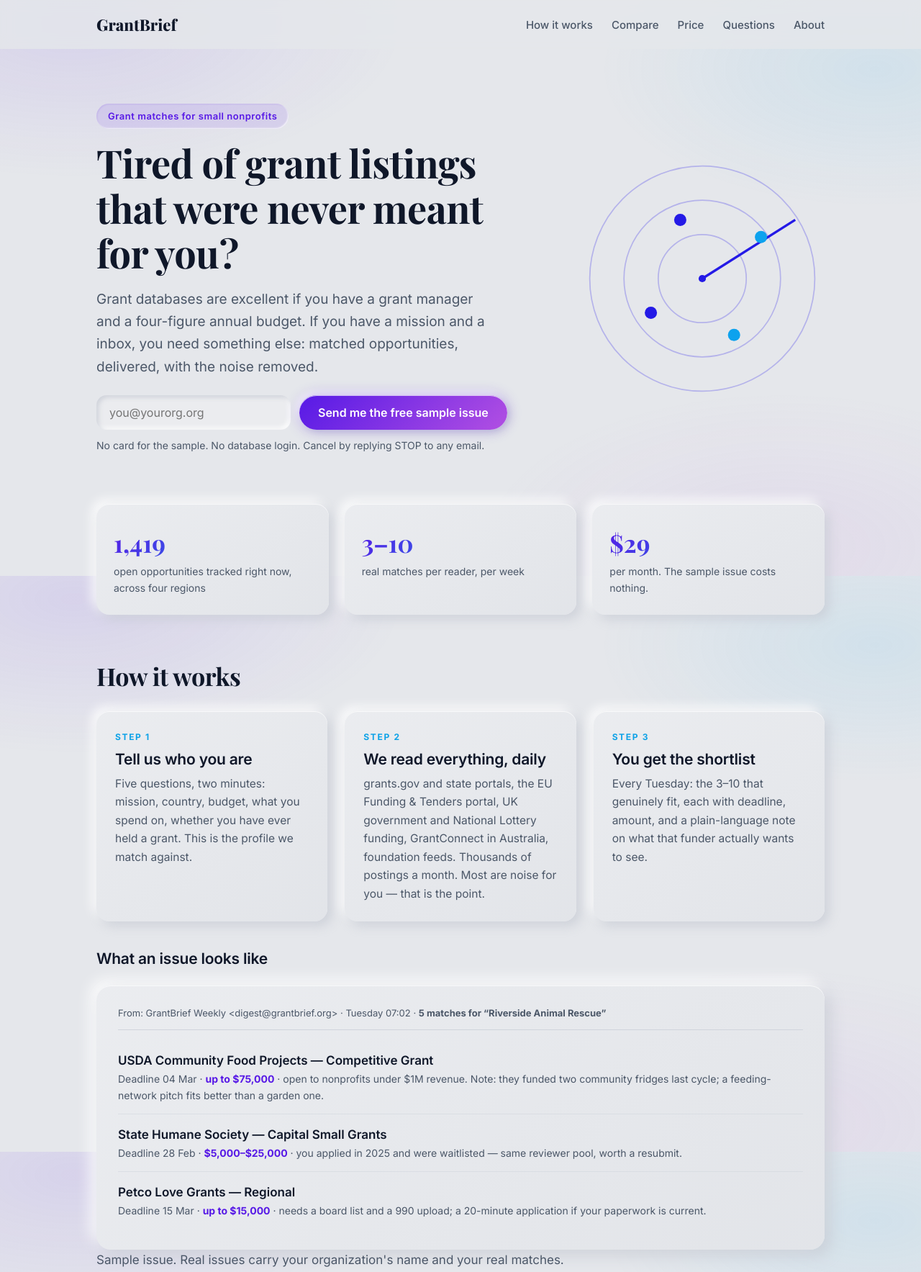
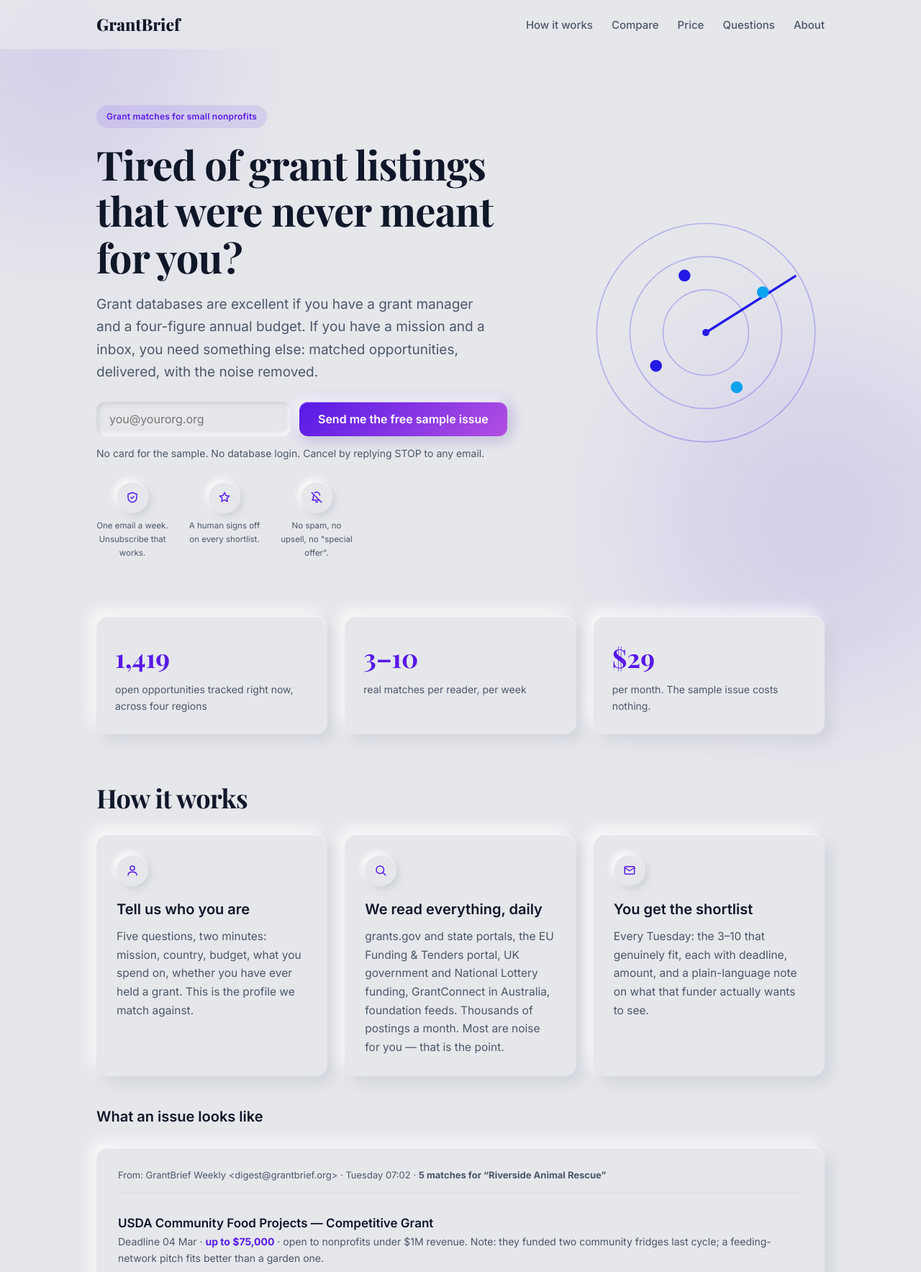
Before and after one commit to skeep83/grantwatchalternative-site, a plain HTML site: page index.html in a window 1280 px wide. Shown: the top 1767 px of the page at 72% size. Drawn offline with nearby package versions, Linux system fonts and the light colour scheme.

Commit message:
update site [skip ci]

```diff
--- a/index.html
+++ b/index.html
@@ -34,6 +34,11 @@
 <p class="lede">Grant databases are excellent if you have a grant manager and a four-figure annual budget. If you have a mission and a inbox, you need something else: matched opportunities, delivered, with the noise removed.</p>
 <form class="cta" id="signup" action="https://api.grantbrief.org/subscribe" method="post"><input type="email" name="email" placeholder="you@yourorg.org" required aria-label="Your email"><input type="hidden" name="src" value="grantwatchalternative.com"><button class="btn" type="submit">Send me the free sample issue</button></form>
 <div class="fine">No card for the sample. No database login. Cancel by replying STOP to any email.</div>
+<div class="trust">
+<div class="t-item"><div class="well"><svg viewBox="0 0 24 24"><path d="M12 3l8 3v6c0 5-3.5 8-8 9-4.5-1-8-4-8-9V6z"/><path d="M9 12l2 2 4-4"/></svg></div>One email a week. Unsubscribe that works.</div>
+<div class="t-item"><div class="well"><svg viewBox="0 0 24 24"><path d="M12 3l2.7 5.6 6.1.8-4.5 4.2 1.1 6-5.4-3-5.4 3 1.1-6L3.2 9.4l6.1-.8z"/></svg></div>A human signs off on every shortlist.</div>
+<div class="t-item"><div class="well"><svg viewBox="0 0 24 24"><path d="M18 8a6 6 0 00-9.3-5M6 9v5l-2 3h13"/><path d="M3 3l18 18"/><path d="M10.3 20a2 2 0 003.4 0"/></svg></div>No spam, no upsell, no "special offer".</div>
+</div>
 </div>
 <svg class="radar" viewBox="0 0 200 200" fill="none" xmlns="http://www.w3.org/2000/svg" role="img" aria-label="A radar picking out a few signals among many">
 <circle cx="100" cy="100" r="92" stroke="#241ae6" stroke-opacity=".25"/>
@@ -55,11 +60,11 @@
 <section id="how"><div class="wrap">
 <h2>How it works</h2>
 <div class="steps">
-<div class="step"><div class="n">STEP 1</div><h3>Tell us who you are</h3>
+<div class="step"><div class="well"><svg viewBox="0 0 24 24"><circle cx="12" cy="8" r="4"/><path d="M4 21c0-4 3.6-6 8-6s8 2 8 6"/></svg></div><h3>Tell us who you are</h3>
 <p>Five questions, two minutes: mission, country, budget, what you spend on, whether you have ever held a grant. This is the profile we match against.</p></div>
-<div class="step"><div class="n">STEP 2</div><h3>We read everything, daily</h3>
+<div class="step"><div class="well"><svg viewBox="0 0 24 24"><circle cx="11" cy="11" r="7"/><path d="M21 21l-4.3-4.3"/></svg></div><h3>We read everything, daily</h3>
 <p>grants.gov and state portals, the EU Funding &amp; Tenders portal, UK government and National Lottery funding, GrantConnect in Australia, foundation feeds. Thousands of postings a month. Most are noise for you — that is the point.</p></div>
-<div class="step"><div class="n">STEP 3</div><h3>You get the shortlist</h3>
+<div class="step"><div class="well"><svg viewBox="0 0 24 24"><rect x="3" y="5" width="18" height="14" rx="2"/><path d="M3 7l9 6 9-6"/></svg></div><h3>You get the shortlist</h3>
 <p>Every Tuesday: the 3–10 that genuinely fit, each with deadline, amount, and a plain-language note on what that funder actually wants to see.</p></div>
 </div>
 <h3 style="margin-top:40px">What an issue looks like</h3>
--- a/style.css
+++ b/style.css
@@ -1,125 +1,125 @@
-/* GrantBrief — ServiceHub design language: soft neumorphism,
-   Playfair Display + Inter, violet-cyan brand gradient. */
+/* GrantBrief — ServiceHub design language, exact recipe:
+   flat neo background + primary blobs; cards = bg-neo + neo-8 (same color, pure soft shadows);
+   buttons rounded-xl, primary = gradient 135deg primary->brand-3;
+   Playfair Display headings + Inter body; violet primary. */
 :root{
-  --bg: hsl(220 13% 91%);
-  --surface: linear-gradient(145deg, hsl(220 14% 93%), hsl(220 13% 90%));
-  --surface-2: linear-gradient(145deg, hsl(220 14% 92%), hsl(220 13% 89%));
+  --neo-bg: hsl(220 13% 91%);
   --ink: hsl(222 47% 11%);
   --ink-soft: hsl(215 16% 35%);
-  --brand-1: 258 80% 50%;
+  --hair: hsl(220 14% 84% / .55);
+  --primary: 258 80% 50%;
   --brand-2: 199 89% 48%;
   --brand-3: 280 72% 60%;
   --neo-dark: hsl(220 14% 80% / .75);
   --neo-light: hsl(0 0% 100% / .9);
   --neo-edge: inset 0 1px 0 hsl(0 0% 100% / .7);
+  --neo-2: 2px 2px 4px var(--neo-dark), -2px -2px 4px var(--neo-light);
   --neo-4: 4px 4px 10px var(--neo-dark), -4px -4px 10px var(--neo-light), var(--neo-edge);
   --neo-6: 6px 6px 15px var(--neo-dark), -6px -6px 15px var(--neo-light), var(--neo-edge);
   --neo-8: 8px 8px 20px var(--neo-dark), -8px -8px 20px var(--neo-light), var(--neo-edge);
-  --neo-12: 12px 12px 30px var(--neo-dark), -12px -12px 30px var(--neo-light), var(--neo-edge);
   --inset-3: inset 3px 3px 6px var(--neo-dark), inset -3px -3px 6px var(--neo-light);
   --serif:"Playfair Display",Georgia,serif;
   --sans:Inter,-apple-system,BlinkMacSystemFont,"Segoe UI",system-ui,sans-serif;
-  --ease: all .25s cubic-bezier(.4,0,.2,1);
+  --ease: all .3s cubic-bezier(.4,0,.2,1);
 }
 *{box-sizing:border-box;margin:0;padding:0}
 html{scroll-behavior:smooth}
-body{
-  color:var(--ink);font-family:var(--sans);font-size:17px;line-height:1.65;
-  -webkit-font-smoothing:antialiased;
-  background:
-    radial-gradient(60% 45% at 8% 4%, hsl(var(--brand-1) / .10), transparent 60%),
-    radial-gradient(50% 40% at 95% 12%, hsl(var(--brand-2) / .09), transparent 60%),
-    radial-gradient(55% 45% at 85% 95%, hsl(var(--brand-3) / .08), transparent 60%),
-    var(--bg);
-  background-attachment:fixed;
-}
+body{background:var(--neo-bg);color:var(--ink);font-family:var(--sans);
+  font-size:17px;line-height:1.65;-webkit-font-smoothing:antialiased;position:relative;overflow-x:hidden}
+body::before,body::after{content:"";position:fixed;border-radius:50%;pointer-events:none;z-index:0;
+  background:hsl(var(--primary) / .10);filter:blur(90px)}
+body::before{width:26rem;height:26rem;top:-8rem;left:-8rem}
+body::after{width:30rem;height:30rem;bottom:-10rem;right:-6rem}
+header.site,.wrap{position:relative;z-index:1}
 .wrap{max-width:1060px;margin:0 auto;padding:0 24px}
 .narrow{max-width:680px}
-a{color:hsl(var(--brand-1))}
-h1,h2,h3{font-family:var(--serif);font-weight:700;letter-spacing:-.01em;line-height:1.15;color:var(--ink)}
-h1{font-size:clamp(36px,5vw,54px);margin:16px 0 18px}
-h2{font-size:clamp(26px,3.4vw,34px);margin-bottom:14px}
-h3{font-size:21px;margin-bottom:8px;font-family:var(--sans);font-weight:600}
+a{color:hsl(var(--primary))}
+h1,h2{font-family:var(--serif);font-weight:700;letter-spacing:-.015em;line-height:1.15;color:var(--ink)}
+h1{font-size:clamp(38px,5vw,56px);margin:18px 0 18px}
+h2{font-size:clamp(27px,3.4vw,36px);margin-bottom:14px}
+h3{font-family:var(--sans);font-size:20px;font-weight:600;margin-bottom:8px;color:var(--ink)}
 p{margin-bottom:14px;color:var(--ink-soft)}
-.eyebrow{display:inline-block;font-size:13px;letter-spacing:.04em;color:hsl(var(--brand-1));
-  font-weight:600;padding:7px 16px;border-radius:9999px;background:hsl(var(--brand-1) / .10);
-  box-shadow:inset 1px 1px 2px hsl(var(--brand-1) / .12), inset -1px -1px 2px hsl(0 0% 100% / .8)}
+.eyebrow{display:inline-flex;align-items:center;gap:6px;font-size:12px;letter-spacing:.02em;
+  color:hsl(var(--primary));font-weight:600;padding:6px 14px;border-radius:9999px;background:hsl(var(--primary) / .10)}
 
-header.site{position:sticky;top:0;z-index:5;background:hsl(220 13% 91% / .82);backdrop-filter:blur(10px)}
+header.site{background:hsl(220 13% 91% / .85);backdrop-filter:blur(10px);position:sticky;top:0;z-index:5}
 header.site .wrap{display:flex;align-items:center;justify-content:space-between;height:68px}
-.logo{font-family:var(--serif);font-size:22px;font-weight:800;color:var(--ink);text-decoration:none}
+.logo{font-family:var(--serif);font-size:23px;font-weight:800;color:var(--ink);text-decoration:none}
 nav a{color:var(--ink-soft);text-decoration:none;margin-left:26px;font-size:15px;font-weight:500}
-nav a:hover{color:hsl(var(--brand-1))}
+nav a:hover{color:hsl(var(--primary))}
 
-.hero{padding:76px 0 60px;display:grid;grid-template-columns:1.25fr .75fr;gap:48px;align-items:center}
+.hero{padding:78px 0 64px;display:grid;grid-template-columns:1.2fr .8fr;gap:48px;align-items:center}
 .hero p.lede{font-size:19px;max-width:560px}
 .hero .fine{font-size:14px;color:var(--ink-soft)}
-.cta{display:flex;gap:12px;flex-wrap:wrap;margin:24px 0 10px}
-input[type=email]{padding:14px 18px;border:0;border-radius:14px;font-size:16px;min-width:260px;
-  background:hsl(220 13% 93%);box-shadow:var(--inset-3);color:var(--ink);outline:none;font-family:var(--sans)}
-input[type=email]:focus{box-shadow:var(--inset-3),0 0 0 3px hsl(var(--brand-1) / .18)}
-.btn{display:inline-block;border:0;cursor:pointer;text-decoration:none;
-  background:linear-gradient(135deg,hsl(var(--brand-1)),hsl(var(--brand-3)));
-  color:#fff;padding:14px 26px;border-radius:9999px;font-size:16px;font-weight:600;font-family:var(--sans);
-  box-shadow:0 0 20px hsl(var(--brand-1) / .30), var(--neo-4);transition:var(--ease)}
-.btn:hover{transform:translateY(-2px);box-shadow:0 0 28px hsl(var(--brand-1) / .42), var(--neo-6)}
-.radar{width:100%;max-width:340px;margin-left:auto;display:block}
+.cta{display:flex;gap:12px;flex-wrap:wrap;margin:26px 0 12px}
+input[type=email]{padding:14px 18px;border:0;border-radius:12px;font-size:16px;min-width:260px;
+  background:var(--neo-bg);box-shadow:var(--inset-3);color:var(--ink);outline:none;font-family:var(--sans)}
+input[type=email]:focus{box-shadow:var(--inset-3),0 0 0 3px hsl(var(--primary) / .18)}
+.btn{display:inline-flex;align-items:center;justify-content:center;gap:8px;border:0;cursor:pointer;text-decoration:none;
+  background:linear-gradient(135deg,hsl(var(--primary)),hsl(var(--brand-3)));
+  color:#fff;padding:14px 26px;border-radius:12px;font-size:16px;font-weight:600;font-family:var(--sans);
+  box-shadow:var(--neo-6),0 0 24px hsl(var(--primary) / .30);transition:var(--ease)}
+.btn:hover{transform:translateY(-2px);box-shadow:var(--neo-8),0 0 32px hsl(var(--primary) / .40)}
+.btn.ghost{background:var(--neo-bg);color:var(--ink);box-shadow:var(--neo-8)}
+.btn.ghost:hover{box-shadow:var(--neo-4)}
+.radar{width:100%;max-width:330px;margin-left:auto;display:block}
 
-.stats{display:grid;grid-template-columns:repeat(3,1fr);gap:22px;margin:10px 0 0}
-.stat{background:var(--surface);border-radius:18px;padding:26px 24px;box-shadow:var(--neo-6)}
-.stat .num{font-family:var(--serif);font-size:34px;font-weight:700;
-  background:linear-gradient(135deg,hsl(var(--brand-1)),hsl(var(--brand-2)));
-  -webkit-background-clip:text;background-clip:text;color:transparent}
-.stat .lbl{font-size:14px;color:var(--ink-soft)}
+.trust{display:flex;gap:28px;margin-top:28px}
+.t-item{display:flex;flex-direction:column;align-items:center;gap:8px;font-size:11.5px;color:var(--ink-soft);max-width:100px;text-align:center}
+.well{background:var(--neo-bg);box-shadow:var(--neo-4);border-radius:50%;width:44px;height:44px;
+  display:flex;align-items:center;justify-content:center;flex:none}
+.well svg{width:18px;height:18px;stroke:hsl(var(--primary));fill:none;stroke-width:2;stroke-linecap:round;stroke-linejoin:round}
 
-section{padding:66px 0}
-.steps{display:grid;grid-template-columns:repeat(3,1fr);gap:24px;margin-top:28px}
-.step{background:var(--surface);border-radius:18px;padding:26px;box-shadow:var(--neo-6)}
-.step .n{font-size:12px;font-weight:700;letter-spacing:.14em;text-transform:uppercase;color:hsl(var(--brand-2));margin-bottom:10px}
+.stats{display:grid;grid-template-columns:repeat(3,1fr);gap:24px;margin:14px 0 0}
+.stat{background:var(--neo-bg);border-radius:16px;padding:28px 26px;box-shadow:var(--neo-8)}
+.stat .num{font-family:var(--serif);font-size:36px;font-weight:700;color:hsl(var(--primary))}
+.stat .lbl{font-size:14px;color:var(--ink-soft);margin-top:2px}
+
+section{padding:68px 0}
+.steps{display:grid;grid-template-columns:repeat(3,1fr);gap:24px;margin-top:30px}
+.step{background:var(--neo-bg);border-radius:16px;padding:28px;box-shadow:var(--neo-8);transition:var(--ease)}
+.step:hover{transform:translateY(-2px)}
+.step .well{margin-bottom:16px}
 .step p{font-size:15.5px;margin:0}
 
-.digest{background:var(--surface);border-radius:20px;padding:28px 30px;box-shadow:var(--neo-8);margin-top:24px}
-.digest .from{font-size:13px;color:var(--ink-soft);padding-bottom:12px;margin-bottom:14px;
-  border-bottom:1px solid hsl(220 14% 84%)}
-.grant{padding:14px 0;border-bottom:1px solid hsl(220 14% 85% / .6)}
+.digest{background:var(--neo-bg);border-radius:16px;padding:28px 30px;box-shadow:var(--neo-8);margin-top:26px}
+.digest .from{font-size:13px;color:var(--ink-soft);padding-bottom:12px;margin-bottom:14px;border-bottom:1px solid var(--hair)}
+.grant{padding:14px 0;border-bottom:1px solid var(--hair)}
 .grant:last-child{border-bottom:0}
 .grant .t{font-weight:600;color:var(--ink)}
 .grant .m{font-size:14px;color:var(--ink-soft)}
-.grant .amt{color:hsl(var(--brand-1));font-weight:700}
+.grant .amt{color:hsl(var(--primary));font-weight:700}
 
-table.cmp{width:100%;border-collapse:separate;border-spacing:0;margin-top:20px;font-size:15px;
-  background:var(--surface);border-radius:18px;overflow:hidden;box-shadow:var(--neo-6)}
-table.cmp th,table.cmp td{padding:13px 16px;text-align:left;vertical-align:top;
-  border-bottom:1px solid hsl(220 14% 85% / .55)}
+table.cmp{width:100%;border-collapse:separate;border-spacing:0;margin-top:22px;font-size:15px;
+  background:var(--neo-bg);border-radius:16px;overflow:hidden;box-shadow:var(--neo-8)}
+table.cmp th,table.cmp td{padding:13px 16px;text-align:left;vertical-align:top;border-bottom:1px solid var(--hair)}
 table.cmp tr:last-child td{border-bottom:0}
 table.cmp th{font-family:var(--sans);font-size:14px;font-weight:700;background:hsl(220 14% 89%)}
-table.cmp th.us-col{color:hsl(var(--brand-1))}
-table.cmp td.us-col{background:hsl(var(--brand-1) / .06)}
-.notfor{margin-top:26px;border-left:3px solid hsl(var(--brand-2));padding:6px 0 6px 18px}
+table.cmp th.us-col{color:hsl(var(--primary))}
+table.cmp td.us-col{background:hsl(var(--primary) / .06)}
+.notfor{margin-top:28px;border-left:3px solid hsl(var(--brand-2));padding:6px 0 6px 18px}
 .notfor p{color:var(--ink);font-size:15.5px;margin:0}
 
-.price-card{background:var(--surface-2);border-radius:22px;padding:34px;max-width:440px;margin-top:24px;box-shadow:var(--neo-12)}
-.price-card .p{font-family:var(--serif);font-size:46px;font-weight:700;
-  background:linear-gradient(135deg,hsl(var(--brand-1)),hsl(var(--brand-3)));
-  -webkit-background-clip:text;background-clip:text;color:transparent}
-.price-card .p small{font-size:16px;color:var(--ink-soft);-webkit-text-fill-color:var(--ink-soft)}
+.price-card{background:var(--neo-bg);border-radius:16px;padding:34px;max-width:440px;margin-top:26px;box-shadow:var(--neo-8)}
+.price-card .p{font-family:var(--serif);font-size:46px;font-weight:700;color:hsl(var(--primary))}
+.price-card .p small{font-size:16px;color:var(--ink-soft)}
 .price-card ul{list-style:none;margin:16px 0 22px}
 .price-card li{padding:6px 0 6px 26px;position:relative;font-size:15.5px;color:var(--ink-soft)}
-.price-card li::before{content:"✓";position:absolute;left:0;color:hsl(var(--brand-1));font-weight:700}
+.price-card li::before{content:"✓";position:absolute;left:0;color:hsl(var(--primary));font-weight:700}
 
-.faq details{background:var(--surface);border-radius:14px;padding:16px 20px;margin-bottom:12px;box-shadow:var(--neo-4)}
+.faq details{background:var(--neo-bg);border-radius:14px;padding:16px 22px;margin-bottom:14px;box-shadow:var(--neo-4)}
 .faq summary{cursor:pointer;font-weight:600;font-size:17px;list-style:none;display:flex;justify-content:space-between;color:var(--ink)}
-.faq summary::after{content:"+";color:hsl(var(--brand-1));font-weight:400}
+.faq summary::after{content:"+";color:hsl(var(--primary));font-weight:400}
 .faq details[open] summary::after{content:"–"}
 .faq .a{padding-top:10px}
 .faq .a p{margin:0}
 
-footer{padding:44px 0 64px;color:var(--ink-soft);font-size:14px}
+footer{padding:46px 0 66px;color:var(--ink-soft);font-size:14px}
 footer a{color:var(--ink-soft)}
 footer .cols{display:flex;gap:48px;flex-wrap:wrap;margin-bottom:20px}
 
 @media(max-width:860px){
-  .hero{grid-template-columns:1fr;padding-top:46px}
+  .hero{grid-template-columns:1fr;padding-top:48px}
   .radar{margin:0;max-width:260px}
   .steps,.stats{grid-template-columns:1fr}
   nav a{margin-left:14px}
```
